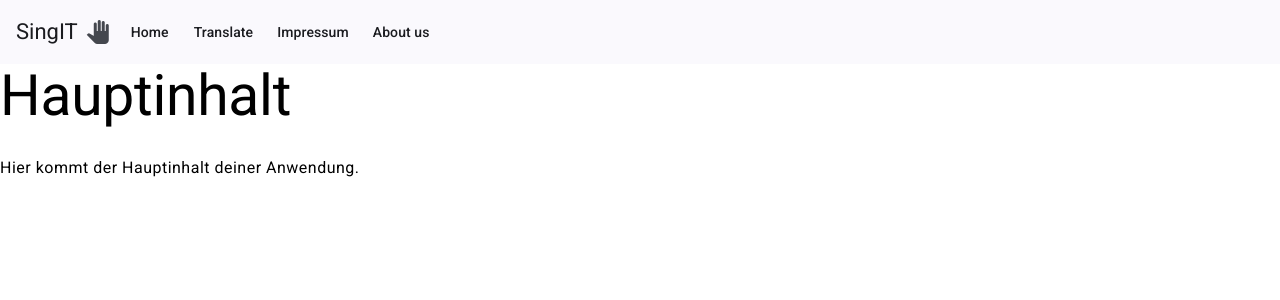
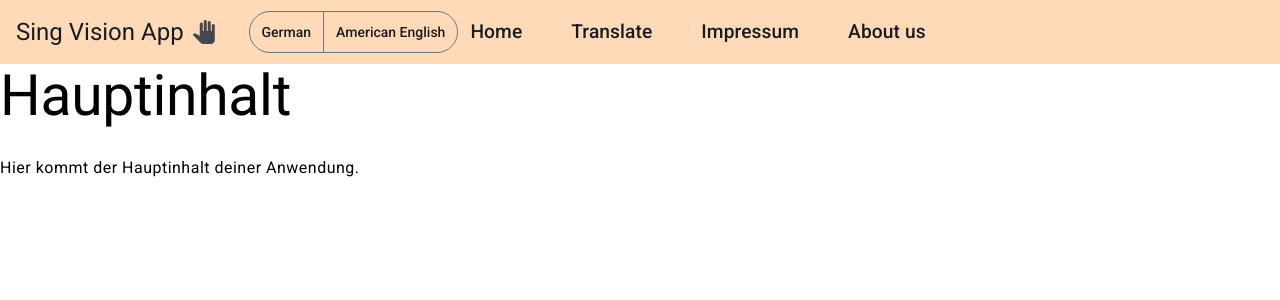
Before and after one commit to Studien-Shrooms/Sign-Vision-App, an Angular app in the folder SignVision/SignVisionApp/: page / in a window 1280 px wide. Shown: the top 300 px of the page. Built offline with nearby package versions, Linux system fonts and the light colour scheme.

Commit message:
background color and toggle button for language selection

```diff
--- a/SignVision/SignVisionApp/src/app/app.component.css
+++ b/SignVision/SignVisionApp/src/app/app.component.css
@@ -1,3 +1,11 @@
 .spacer{
   flex: 1;
 }
+.mat-toolbar{
+  background-color: peachpuff;
+  font-size: 1.5rem;
+}
+.mat-toolbar button{
+  font-size: 1.2rem;
+  margin: 0 2% 0 0;
+}
--- a/SignVision/SignVisionApp/src/app/app.component.html
+++ b/SignVision/SignVisionApp/src/app/app.component.html
@@ -1,8 +1,12 @@
 <mat-toolbar>
-  <span>SingIT</span>
+  <span>Sing Vision App</span>
   <button mat-icon-button class="example-icon favorite-icon" aria-label="Example icon-button with heart icon" matTooltip="Testen">
     <mat-icon>pan_tool</mat-icon>
   </button>
+  <mat-button-toggle-group name="language" aria-label="Langugae" [hideSingleSelectionIndicator]="true">
+  <mat-button-toggle value="de">German</mat-button-toggle>
+  <mat-button-toggle value="us">American English</mat-button-toggle>
+</mat-button-toggle-group>
   <ng-container *ngIf="!isSmallScreen; else mobileMenu">
     <button mat-button aria-label="Home" (click)="showsHomePage()">
       Home
--- a/SignVision/SignVisionApp/src/app/app.component.ts
+++ b/SignVision/SignVisionApp/src/app/app.component.ts
@@ -1,6 +1,6 @@
 import { Component } from '@angular/core';
 import { BreakpointObserver, Breakpoints } from '@angular/cdk/layout';
-
+import {MatButtonToggleModule} from '@angular/material/button-toggle';
 
 @Component({
   selector: 'app-root',
--- a/SignVision/SignVisionApp/src/app/app.module.ts
+++ b/SignVision/SignVisionApp/src/app/app.module.ts
@@ -12,7 +12,7 @@ import { MatMenuModule } from '@angular/material/menu';
 import { LayoutModule } from '@angular/cdk/layout';
 import { AboutUsComponent } from './about-us/about-us.component';
 import { TranslationPageComponent } from './translation-page/translation-page.component';
-
+import {MatButtonToggleModule} from '@angular/material/button-toggle';
 
 @NgModule({
   declarations: [
@@ -29,7 +29,8 @@ import { TranslationPageComponent } from './translation-page/translation-page.co
     MatButtonModule,
     MatToolbarModule,
     MatMenuModule,
-    LayoutModule
+    LayoutModule,
+    MatButtonToggleModule
   ],
   providers: [
     provideClientHydration(),
```
